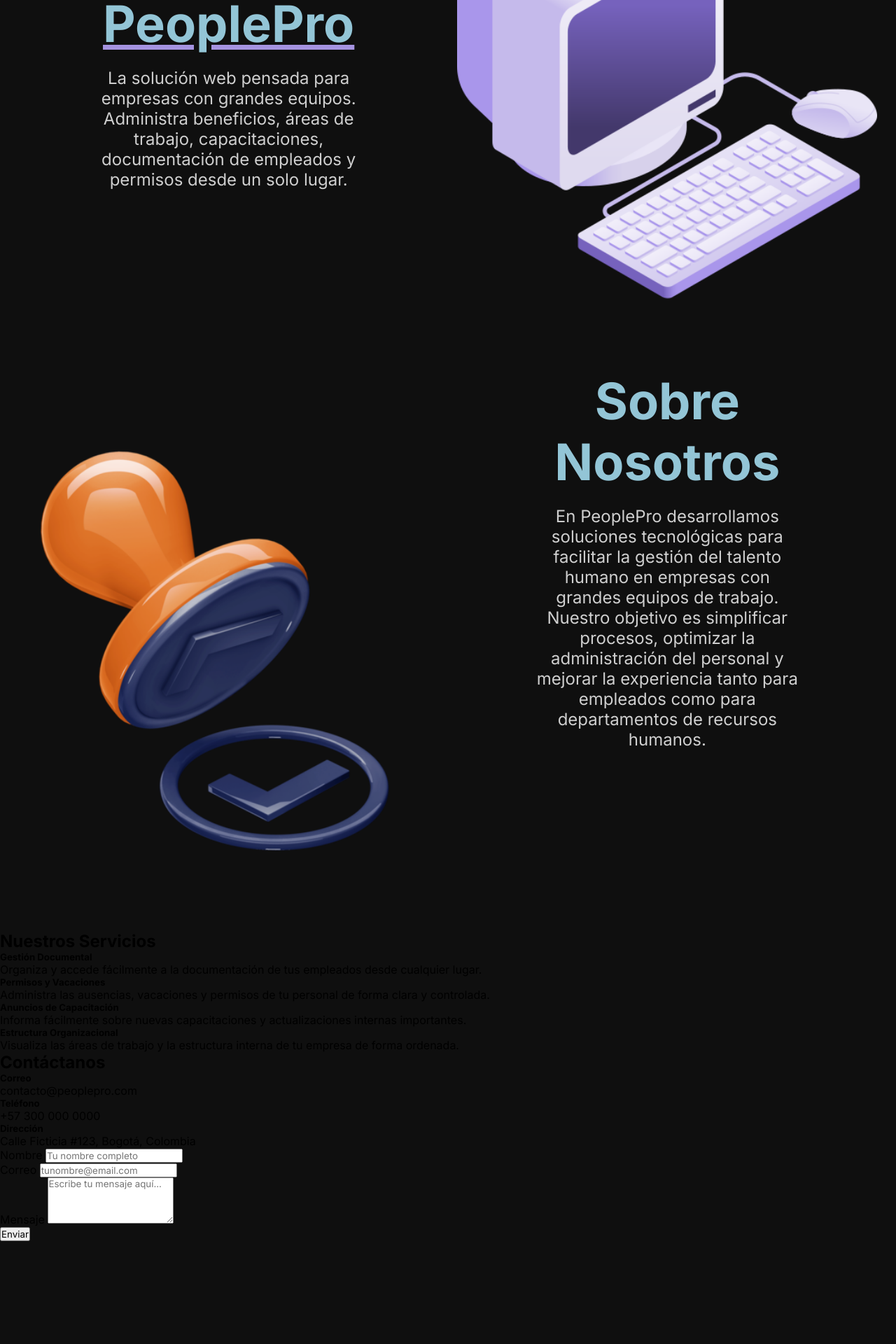
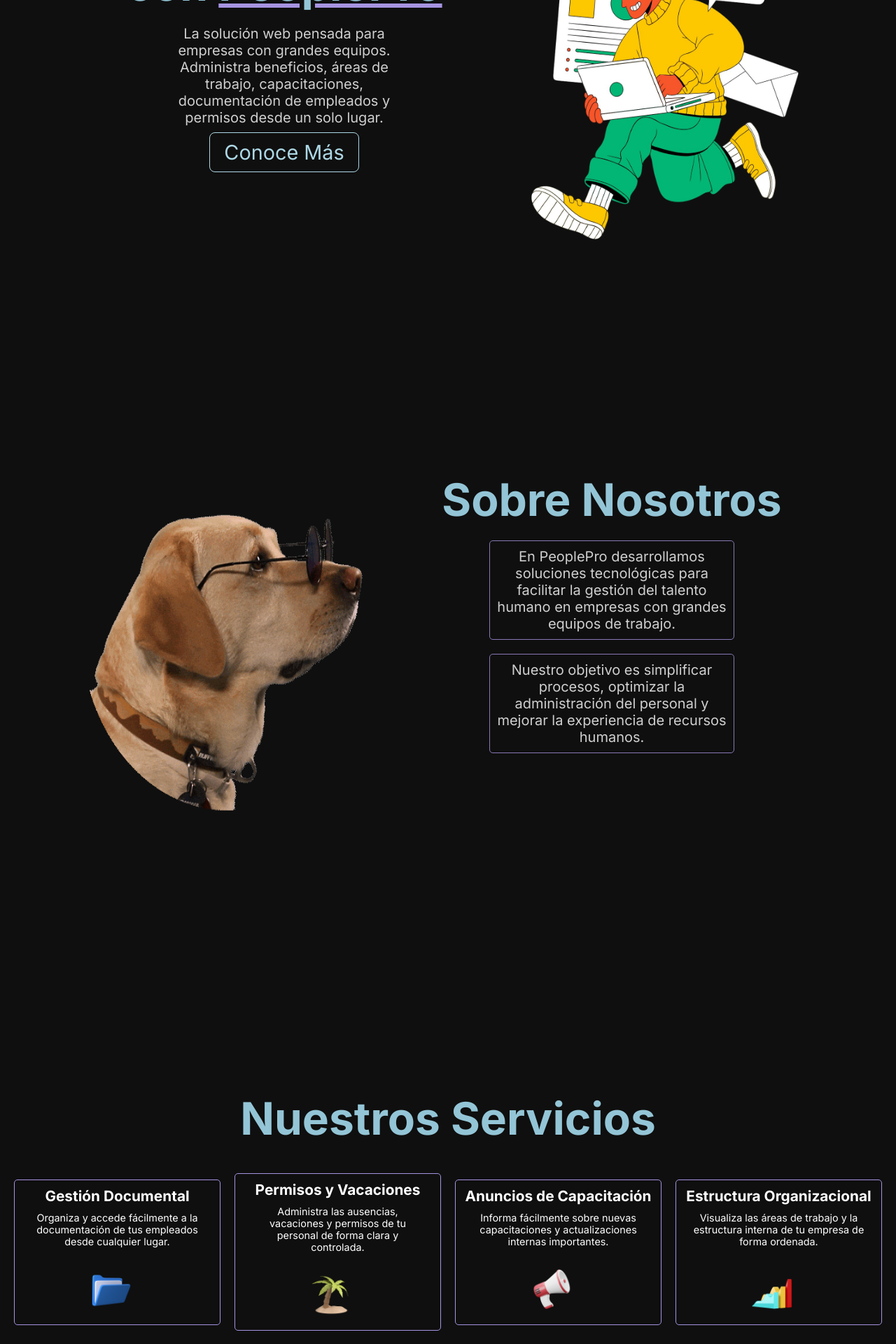
Before and after one commit to LinaB24/peoplepro, a PHP site: page /peoplepro/views/landing/landing.php in a window 1280 px wide. Shown: the part 360-2280 px from the top of the page at 70% size. Before the commit the page ends 2133 px from the top, so only its background shows below. Run offline with PHP 8.4, Linux system fonts and the light colour scheme.

Commit message:
landingpage actualizacion 12/06/2025

```diff
--- a/public/css/landing.css
+++ b/public/css/landing.css
@@ -8,11 +8,13 @@
 body{
     background-color:var(--fondo-oscuro);
 }
+/* formato de contenedor para las secciones */
 .contenedor{
     display: flex;
     height: 100vh;
     position: relative;
-    justify-content: space-evenly;
+    justify-content: center;
+    z-index: 2;
 }
 .contenedor-texto{
     height: 70vh;
@@ -21,31 +23,215 @@ body{
     flex-direction: column;
     justify-content: center;
     align-items: center;
+    overflow: hidden;
+    z-index: 2;
 }
 .titulo-landing{
-    font-size: 4.5rem;
+    font-size: 8vh;
     color: rgb(147, 197, 214);
     text-align: center;
     margin-bottom: 20px;
-    width: 80%;
+    width: 90%;
+    z-index: 2;
 }
 .titulo-landing span{
     text-decoration: underline var(--primario);
 }
 .parrafo-landing{
-    font-size: 1.5rem;
+    font-size: 2.5vh;
     color: white;
     text-align: center;
-    width: 60%;
+    width: 55%;
     margin-bottom: 20px;
     opacity: 0.8;
+    z-index: 2;
+    z-index: 2;
 }
 .contenedor img{
-    height: 600px;
-    width: 600px;
+    height: 60vh;
+    width: 35vw;
     align-self: center;
-    margin-right: 20px;
+    margin-right: 20px; margin-top: 20px;
+    z-index: 2;
+}
+/* boton de conoce mas  */
+.boton-home a{
+    background-color: transparent;
+    border: 1px solid var(--secundario);
+    padding: 10px 20px;
+    border-radius: 8px;
+    font-size: 1.8rem;
+    cursor: pointer;
+    transition: all 0.3s;
+    z-index: 2;
+    text-decoration: none;
+    color: var(--secundario);
 }
 .boton-home{
-    position: absolute;
+    background-color: transparent;
+    border: none;
 }
+.boton-home a:hover{
+    background-color: var(--secundario);
+    color: white;
+    transition: all 0.8s;
+}
+/* sobre nosotros parrafos */
+.titulo-nosotros{
+    margin-top: 150px;
+}
+.contenedor-tarjetas{
+    display: flex;
+    flex-direction: column;
+    justify-content: center;
+    align-items: center;
+    width: 100%;
+    height: auto;
+}
+.tarjeta{
+    display: flex;
+    justify-content: center; align-items: center;
+    padding: 10px;
+    border-radius: 5px;
+    border: 1px solid var(--primario);
+    width: 350px;
+    height: 100%;
+}
+.tarjeta:hover{
+    background-color: white;
+    color: var(--texto-primario);
+    transition: all 0.3s ease;
+    border: none;
+}
+/* tarjetas servicios */
+.contenedor-servicios, .contenedor-contacto{
+    display: flex;
+    flex-direction: column;
+    justify-content: center;
+    align-items: center;
+    width: 100%;
+    height: auto;
+}
+.tarjeta1 h5{
+    font-size: 1.3rem;
+    text-align: center;
+    margin-bottom: 10px;
+}
+.tarjeta1 p{
+    font-size: .9rem;
+    text-align: center;
+    margin-bottom: 10px;
+    width: 90%;
+}
+.tarjeta1 img{
+    width: 60px; height: 60px;
+    margin-bottom: 10px;
+}
+.tarjeta1{
+    display: flex;
+    flex-direction: column;
+    justify-content: center; align-items: center;
+    padding: 10px;
+    border-radius: 5px;
+    border: 1px solid var(--primario);
+    width: 350px;
+    margin-top: 20px;
+    color: white;
+}
+.tarjeta1:hover{
+    background-color: white;
+    color: var(--texto-primario);
+    transition: all 0.3s ease;
+    border: none;
+}
+.contenedor-tarjetas-servicios{
+    display: flex;
+    justify-content: center;
+    align-items: center;
+    width: 100%;
+    height: auto;
+    gap: 20px;
+    padding: 0 20px;
+}
+/* formulario de contactanos */
+.fondo-formulario{
+    background-color: rgba(68, 77, 80, 0.3);
+    width: 30%;
+    height: 60%;
+    border-radius: 10px;
+    display: flex;
+    flex-direction: column;
+    justify-content: center;
+    align-items: center;
+}
+.formulario-contacto{
+    width: 90%;
+    height: auto;
+    display: flex;
+    flex-direction: column;
+    justify-content: center;
+    align-items: center;
+}
+.input-contacto{
+    width: 100%;
+    padding: 10px;
+    margin-bottom: 10px;
+    display: flex;
+    flex-direction: column;
+    font-weight: 600;
+}
+.form-control{
+    width: 100%;
+    padding: 10px;
+    border-radius: 5px;
+    border: none;
+    background-color: rgb(233, 231, 231);
+    color: var(--texto-secundario);
+    margin-top:5px;
+}
+.form-label{
+    font-weight: 600;
+    color: var(--secundario);
+}
+.form-control:focus{
+    outline: 2px solid rgb(111, 204, 235);
+}
+/* boton de contacto */
+.boton-contacto{
+    width: 50%;
+    padding: 10px;
+    border-radius: 5px;
+    border: 1px solid var(--secundario);
+    background-color: transparent;
+    color: var(--secundario);
+    font-weight: 600;
+    cursor: pointer;
+    transition: all 0.3s ease;
+}
+.boton-contacto:hover{
+    background-color: var(--secundario);
+    color: white;
+    transition: all 0.3s ease;
+}
+/* footer */
+.landing-footer{
+    width: 100%;
+    height: 100px;
+    background-color: rgba(68, 77, 80, 0.3);
+    display: flex;
+    justify-content: center;
+    align-items: center;
+    color: white;
+}
+.landing-footer p{
+    font-size: 1rem;
+    text-align: center;
+    margin: 0 60px 0 10px;
+}
+.contenedor-footer{
+    display: flex;
+    justify-content: center;
+    align-items: center;
+    width: 100%;
+    height: 100%;
+}
--- a/public/css/landingHeader.css
+++ b/public/css/landingHeader.css
@@ -22,6 +22,7 @@
     position: sticky;
     top: 0;
     background-color: rgba(68, 77, 80, 0.3);
+    z-index: 1000;
 }
 /* logo (peoplepro) */
 .logo{
@@ -32,8 +33,11 @@
     align-items: center;
     font-size: 1.8rem;
     font-weight: 900;
+    padding-bottom: 5px;
+}
+.logo a {
+    text-decoration: none;
     color:#b895e6;
-    padding-bottom: 5px;
 }
 /* barra de navegacion */
 .landing-nav{
--- a/views/landing/landing.php
+++ b/views/landing/landing.php
@@ -12,13 +12,13 @@
 </head>
 <body>
     <header class="landing-header">
-        <p class="logo">peoplepro</p>
+        <p class="logo"><a href="#">peoplepro</a></p>
         <nav class="landing-nav">
             <ul>
-                <li><a href="#home">Home</a></li>
+                <li><a href="#">Home</a></li>
                 <li><a href="#sobre-nosotros">Sobre nosotros</a></li>
-                <li><a href="#">Servicios</a></li>
-                <li><a href="#">contactanos</a></li>
+                <li><a href="#servicios">Servicios</a></li>
+                <li><a href="#contacto">contactanos</a></li>
             </ul>
         </nav>
         <a href="" class="login">iniciar sesión</a>
@@ -30,109 +30,88 @@
                 <p class="parrafo-landing">
                 La solución web pensada para empresas con grandes equipos. Administra beneficios, áreas de trabajo, capacitaciones, documentación de empleados y permisos desde un solo lugar.
                 </p>
+                 <button class="boton-home"><a href="#contacto">Conoce Más</a></button>
             </div>
             <img src="/peoplepro/public/img/home.png" alt="">
-            <button class="boton-home">Conoce Más</button>
         </section>
         <section id="sobre-nosotros" class="contenedor">
-            <img src="/peoplepro/public/img/nosotros.png" alt="">
+            <img src="/peoplepro/public/img/nosotros.gif" alt="">
             <div class="contenedor-texto">
-                <h2 class="titulo-landing">Sobre Nosotros</h2>
-                <p class="parrafo-landing">
-                En PeoplePro desarrollamos soluciones tecnológicas para facilitar la gestión del talento humano en empresas con grandes equipos de trabajo. Nuestro objetivo es simplificar procesos, optimizar la administración del personal y mejorar la experiencia tanto para empleados como para departamentos de recursos humanos.
-                </p>
+                <h2 class="titulo-landing titulo-nosotros">Sobre Nosotros</h2>
+                <div class="contenedor-tarjetas">
+                    <p class="parrafo-landing tarjeta">En PeoplePro desarrollamos soluciones tecnológicas para facilitar la gestión del talento humano en empresas con grandes equipos de trabajo.</p>
+                    <p class="parrafo-landing tarjeta">Nuestro objetivo es simplificar procesos, optimizar la administración del personal y mejorar la experiencia de recursos humanos.</p>
+                </div>
             </div>
         </section>
-        <section id="servicios" class="p-5 bg-light">
-            <div class="container">
-                <h2>Nuestros Servicios</h2>
-                <div>
-                <div class="col-md-6 col-lg-3">
-                    <div class="card h-100 p-3">
-                    <div class="card-body">
-                        <i class="bi bi-folder2-open display-4 text-primary"></i>
+        <section id="servicios" class="contenedor">
+            <div class="contenedor-servicios">
+                <h2 class="titulo-landing">Nuestros Servicios</h2>
+                <div class="contenedor-tarjetas-servicios">
+
+                    <div class="tarjeta1">
                             <h5 class="card-title mt-3">Gestión Documental</h5>
                             <p class="card-text">Organiza y accede fácilmente a la documentación de tus empleados desde cualquier lugar.</p>
-                    </div>
-                    </div>
+                            <img src="/peoplepro/public/img/carpeta.png" alt="carpeta">
                     </div>
 
-                <div class="col-md-6 col-lg-3">
-                    <div class="card h-100 p-3">
-                    <div class="card-body">
-                        <i class="bi bi-calendar-event display-4 text-primary"></i>
+                    <div class="tarjeta1">
                             <h5 class="card-title mt-3">Permisos y Vacaciones</h5>
                             <p class="card-text">Administra las ausencias, vacaciones y permisos de tu personal de forma clara y controlada.</p>
-                    </div>
-                    </div>
+                            <img src="/peoplepro/public/img/isla.png" alt="isla">
                     </div>
 
-                <div class="col-md-6 col-lg-3">
-                    <div class="card h-100 p-3">
-                    <div class="card-body">
-                        <i class="bi bi-megaphone display-4 text-primary"></i>
+                    <div class="tarjeta1">
                             <h5 class="card-title mt-3">Anuncios de Capacitación</h5>
                             <p class="card-text">Informa fácilmente sobre nuevas capacitaciones y actualizaciones internas importantes.</p>
-                    </div>
-                    </div>
+                            <img src="/peoplepro/public/img/megafono.png" alt="megafono">
                     </div>
 
-                <div class="col-md-6 col-lg-3">
-                    <div class="card h-100 p-3">
-                    <div class="card-body">
-                        <i class="bi bi-diagram-3 display-4 text-primary"></i>
+                    <div class="tarjeta1">
                             <h5 class="card-title mt-3">Estructura Organizacional</h5>
                             <p class="card-text">Visualiza las áreas de trabajo y la estructura interna de tu empresa de forma ordenada.</p>
-                    </div>
-                    </div>
+                            <img src="/peoplepro/public/img/grafico.png" alt="grafico">
                     </div>
 
                 </div>
             </div>
         </section>
-        <section id="contacto" class="p-5 bg-white">
-            <div class="container">
-                <h2 class="text-center mb-4">Contáctanos</h2>
+        <section id="contacto" class="contenedor">
+            <div class="contenedor-contacto">
+                <h2 class="titulo-landing">Contáctanos</h2>
 
-                <div class="row g-4">
-                <!-- Información de contacto -->
-                <div class="col-md-6">
-                    <h5><i class="bi bi-envelope-fill text-primary"></i> Correo</h5>
+                    <div class="fondo-formulario">
+                        <form action="#" method="post" class="formulario-contacto">
+                        <div class="input-contacto">
+                            <label for="nombre" class="form-label">Nombre:</label>
+                            <input type="text" class="form-control" id="nombre" placeholder="Tu nombre completo">
+                        </div>
+                        <div class="input-contacto">
+                            <label for="correo" class="form-label">Correo:</label>
+                            <input type="email" class="form-control" id="correo" placeholder="tunombre@email.com">
+                        </div>
+                        <div class="input-contacto">
+                            <label for="mensaje" class="form-label">Mensaje:</label>
+                            <textarea class="form-control" id="mensaje" rows="4" placeholder="Escribe tu mensaje aquí..."></textarea>
+                        </div>
+                        <button type="submit" class="boton-contacto">Enviar</button>
+                        </form>
+                    </div>
+
+            </div>
+        </section>
+    </main>
+    <footer class="landing-footer">
+        <div class="contenedor-footer">
+            <img src="/peoplepro/public/img/email.png" alt="correo" width="30px">
             <p>contacto@peoplepro.com</p>
 
-                    <h5><i class="bi bi-telephone-fill text-primary"></i> Teléfono</h5>
+            <img src="/peoplepro/public/img/celular.png" alt="celular" width="30px">
             <p>+57 300 000 0000</p>
 
-                    <h5><i class="bi bi-geo-alt-fill text-primary"></i> Dirección</h5>
+            <img src="/peoplepro/public/img/ubicacion.png" alt="ubicacion" width="30px">
             <p>Calle Ficticia #123, Bogotá, Colombia</p>
         </div>
-
-                <!-- Formulario -->
-                <div class="col-md-6">
-                    <form>
-                    <div class="mb-3">
-                        <label for="nombre" class="form-label">Nombre</label>
-                        <input type="text" class="form-control" id="nombre" placeholder="Tu nombre completo">
-                    </div>
-                    <div class="mb-3">
-                        <label for="correo" class="form-label">Correo</label>
-                        <input type="email" class="form-control" id="correo" placeholder="tunombre@email.com">
-                    </div>
-                    <div class="mb-3">
-                        <label for="mensaje" class="form-label">Mensaje</label>
-                        <textarea class="form-control" id="mensaje" rows="4" placeholder="Escribe tu mensaje aquí..."></textarea>
-                    </div>
-                    <button type="submit" class="btn btn-primary">Enviar</button>
-                    </form>
-                </div>
-                </div>
-            </div>
-        </section>
-
-
-    </main>
-    <footer class="landing-footer">
-
     </footer>
 </body>
 </html>
```
Also changed, not shown: public/img/carpeta.png (added), public/img/celular.png (added), public/img/email.png (added), public/img/grafico.png (added), public/img/home.png, public/img/isla.png (added), public/img/megafono.png (added), public/img/nosotros.gif (added), public/img/nosotros.png (deleted), public/img/ubicacion.png (added). Lines whose indentation alone changed are shown as unchanged.
